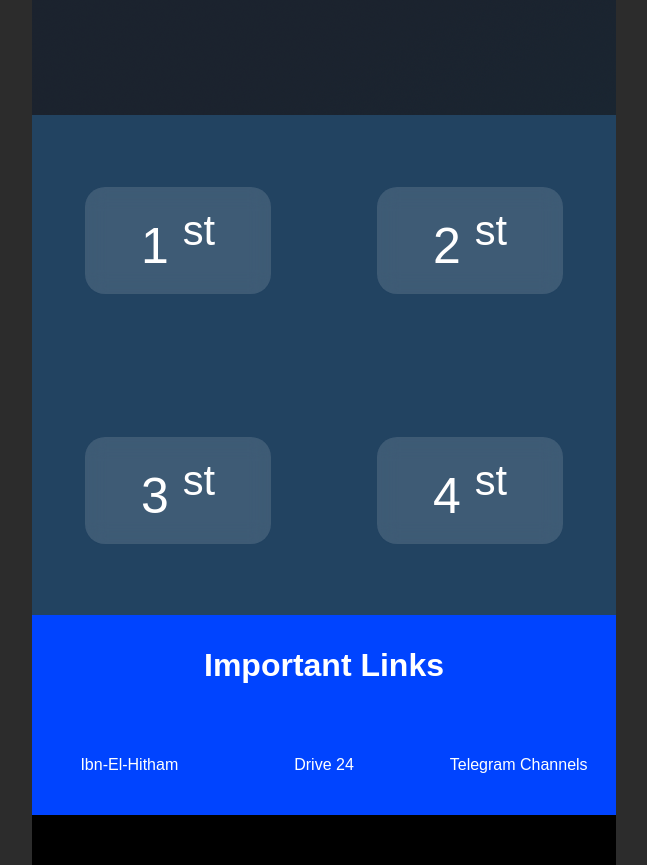
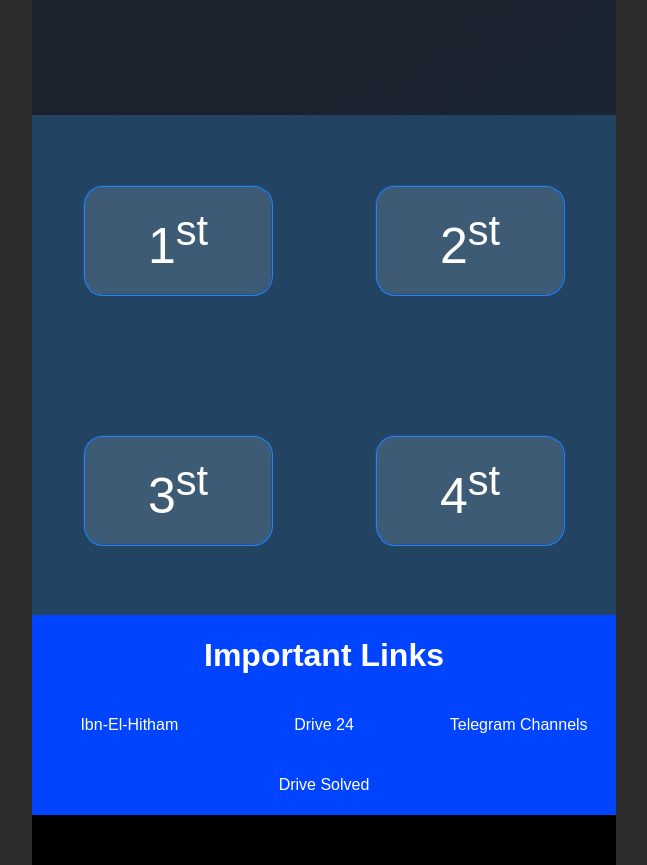
Before and after one commit to mohamedhesham155/material, a plain HTML site: page index.html in a window 1280 px wide. Shown: the part 229-1094 px from the top of the page, without its empty margins (316-963 px from the left). Drawn offline with Linux system fonts and the light colour scheme.

Commit message:
Add files via upload

```diff
--- a/index.html
+++ b/index.html
@@ -20,25 +20,26 @@
                     Subjects
                 </li>
                 <li>
-                    Important Links
+                    <a href="#important">Important Links</a>
                 </li>
             </ul>
         </div>
         <div class="main">
             <div class="welcome">
-                <p>Welcome Production Department</p>
+                <p>Welcome to Production Department</p>
             </div>
             <div class="years">
-                <a>1 <sup>st</sup></a>
-                <a>2 <sup>st</sup></a>
-                <a>3 <sup>st</sup></a>
-                <a>4 <sup>st</sup></a>
+                <a href="https://www.google.com">1<sup>st</sup></a>
+                <a>2<sup>st</sup></a>
+                <a>3<sup>st</sup></a>
+                <a>4<sup>st</sup></a>
             </div>
-            <div class="important">
+            <div id="important">
                 <h1>Important Links</h1>
-                <a>Ibn-El-Hitham</a>
-                <a>Drive 24</a>
-                <a>Telegram Channels</a>
+                <a href="https://alexu.mans.edu.eg/static/index.html">Ibn-El-Hitham</a>
+                <a href="">Drive 24</a>
+                <a href="https://drive.google.com/drive/folders/1zocnX1zImhggw42F9WJtkTx5CX2Lr--6" class="solved">Drive Solved</a>
+                <a href="">Telegram Channels</a>
             </div>
 
         </div>
--- a/style.css
+++ b/style.css
@@ -14,6 +14,10 @@ html{
 }
 body{
 margin-top: 30svh;
+}
+a{
+    text-decoration: none;
+    color: white;
 }
 .header{
     /* background-color: #202d3b; */
@@ -59,16 +63,22 @@ margin-top: 30svh;
     /* margin: 10px; */
     font-size: 50px;
     border-radius: 20px;
-    /* border: 2px dashed #2E81E5; */
+    border: 2px groove #2E81E5;
     color: #ffffff;
     background-color: rgba(255, 255, 255, 0.13);
     justify-self: center;
     align-self: center;
     text-align: center;
     backdrop-filter:blur(10px);
+    text-decoration: none;
+
 
 }
-.important{
+.years  :hover{
+    background-color: rgb(99, 172, 255);
+    transition: 0.8s ;
+}
+#important{
     height: 200px;
     background-color: rgb(0, 68, 255);
     display: grid;
@@ -76,10 +86,13 @@ margin-top: 30svh;
     text-align: center;
     align-items: center;
     grid-template-columns: 1fr 1fr 1fr;
-    grid-template-rows: 1fr 1fr;
+    grid-template-rows: 1fr 1fr 1fr;
 
 }
-.important h1{
+#important .solved{
+    grid-area: 3/2/4/3;
+}
+#important h1{
     grid-area: 1/1/2/4;
  }
 .footer{
```
